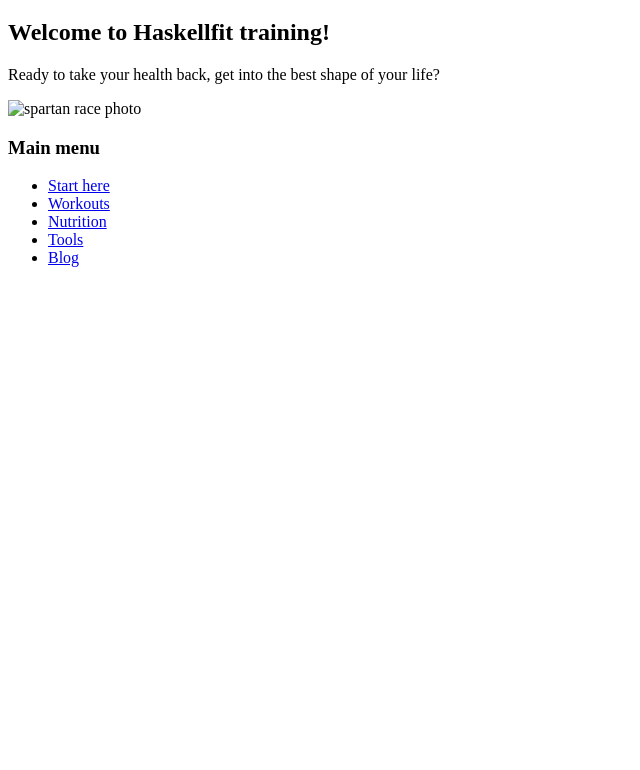
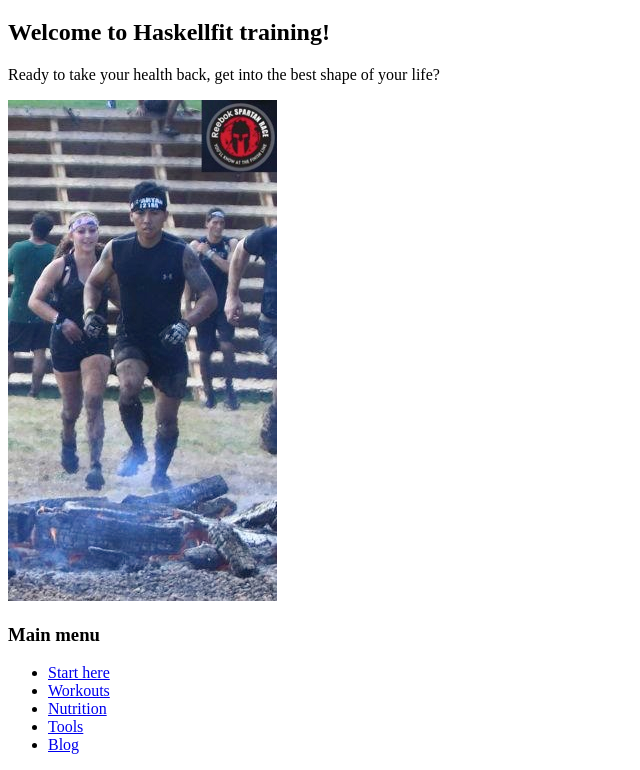
Before and after one commit to khmerbh/html-haskellfit, a plain HTML site: page index.html in a window 1280 px wide. Shown: the part 61-831 px from the top of the page, without its empty margins (0-640 px from the left). Before the commit the page ends 800 px from the top, so only its background shows below. Drawn offline with Linux system fonts and the light colour scheme.

Commit message:
Update index.html

```diff
--- a/index.html
+++ b/index.html
@@ -8,7 +8,7 @@
     <h1>Haskellfit Training</h1>
     <h2>Welcome to Haskellfit training!</h2>
     <p>Ready to take your health back, get into the best shape of your life?</p>
-    <img src="./main/spartanedit1.jpg" alt="spartan race photo" />
+    <img src="spartanedit1.jpg" alt="spartan race photo" />
     <h3>Main menu</h3>
     <ul>
       <li>
```
